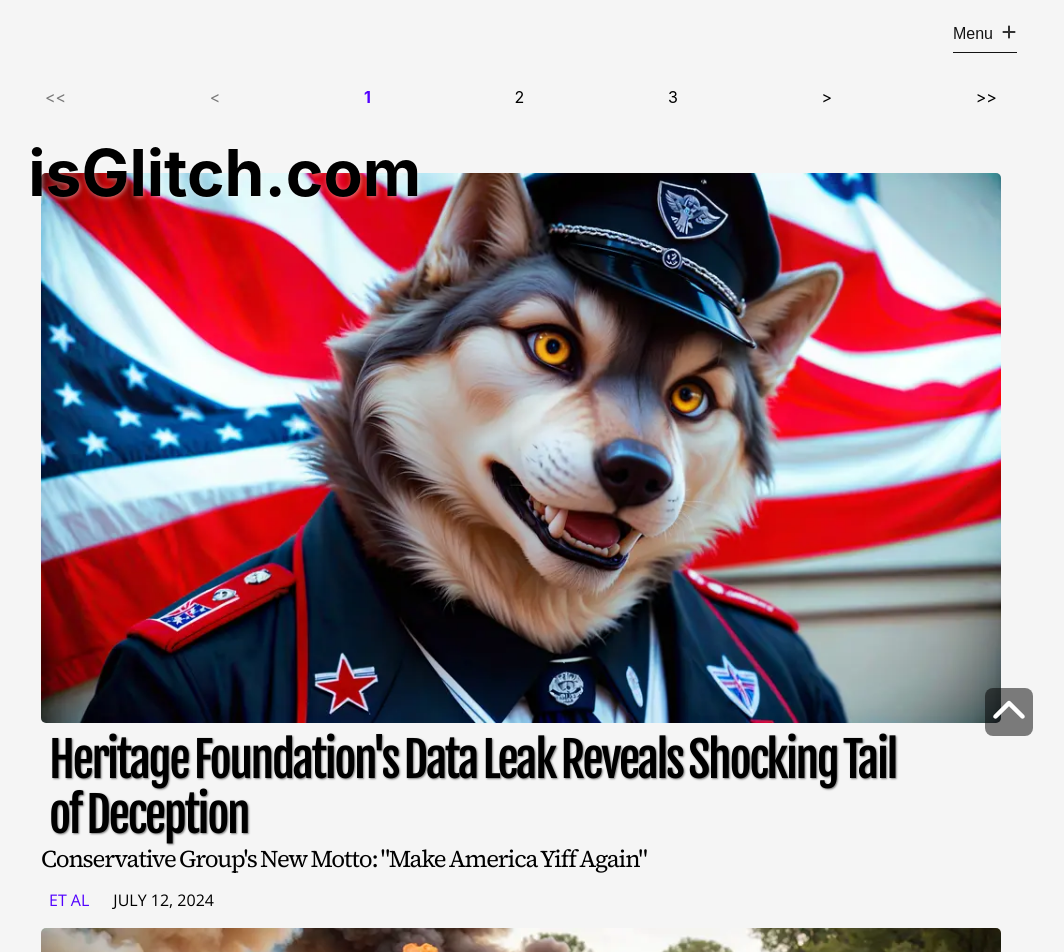
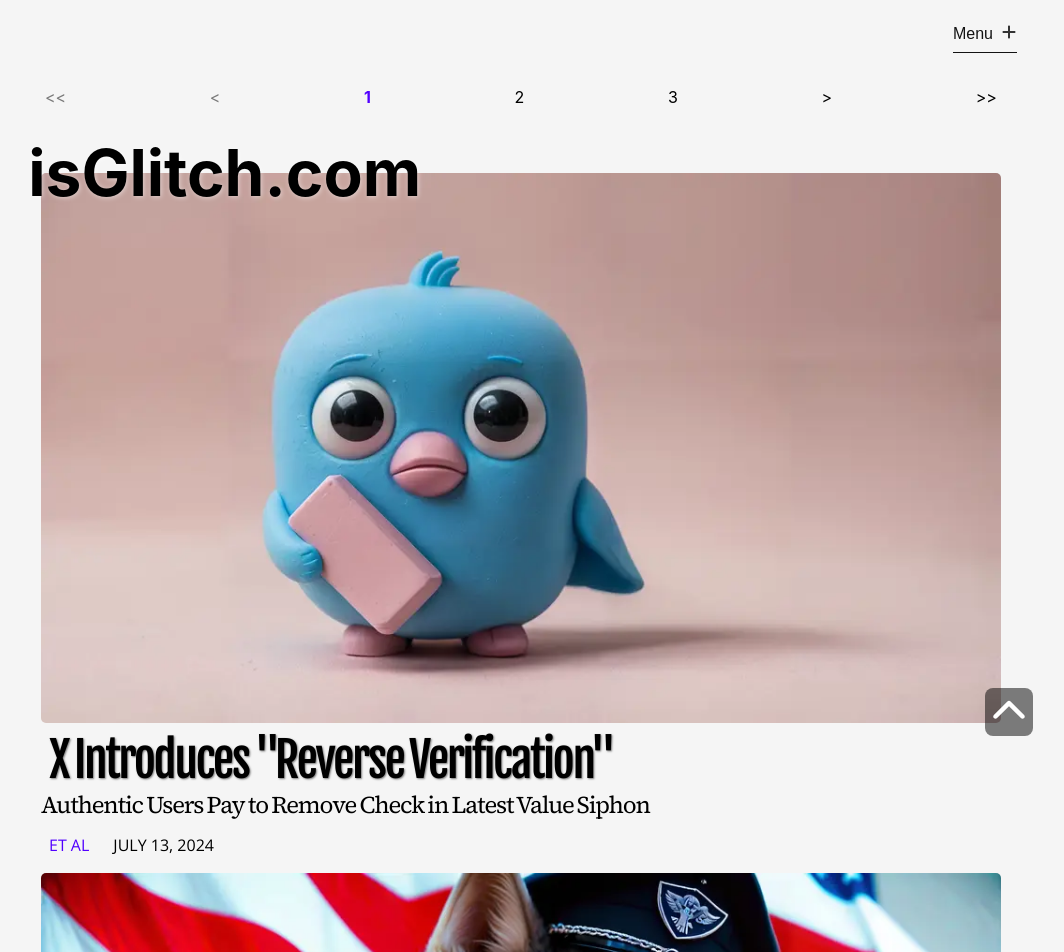
Before and after one commit to orbithammer/theGlitch, a React (Vite) app: page / in a window 1280 px wide. Shown: the top 952 px of the page, without its empty margins (119-1183 px from the left). Built offline with nearby package versions, Linux system fonts and the light colour scheme; a web font is replaced by a local one.

Commit message:
20240713 update

```diff
--- a/src/data/articles.ts
+++ b/src/data/articles.ts
@@ -1325,4 +1325,29 @@ export const articlesData = [
             `But as the saying goes, you can lead a nation to furry fascism, but you can't make them yiff.`,
         ]
     },
+    {
+        id: 61,
+        articleUrl: `20240713-x-introduces-reverse`,
+        category: `tech`,
+        img: `/images/20240713-x-introduces-reverse.webp`,
+        alt: `a sad cartoon bluebird holding a pink eraser`,
+        header: `X Introduces "Reverse Verification"`,
+        subhead: `Authentic Users Pay to Remove Check in Latest Value Siphon`,
+        tags: [`Twitter`, `Elon Musk`],
+        author: `Et Al`,
+        datePublished: new Date(2024,6,13,16),
+        articleBody: [
+            `In a move that would make Orwell's Ministry of Truth blush, X has unveiled its latest stroke of genius: "Reverse Verification." For a mere $50 a month, users can now pay to have their blue checkmarks removed, proving once and for all that they're not like the other girls on this godforsaken hellsite.`,
+
+            `"We've realized that true authenticity comes from being completely indistinguishable from the teeming masses of bots, grifters, and crypto bros," said X's Chief Integrity Officer, who may or may not be three raccoons in a trench coat. "By removing all signs of credibility, we're creating a level playing field where everyone can be equally untrustworthy."`,
+
+            `Early adopters of the new feature include politicians eager to distance themselves from their past statements, celebrities desperate to regain their "everyman" status, and that one guy who keeps trying to sell you a course on how to make passive income by dropshipping NFTs of endangered species.`,
+
+            `Critics argue that this new system is just another cash grab by a platform already drowning in its own desperation. However, X's spokesbot countered with a series of indecipherable beeps and boops that roughly translated to "LOL cry more."`,
+
+            `In related news, the EU has announced plans to fine X one trillion Monopoly dollars, citing violations of common sense and basic human decency. Elon Musk responded by tweeting a meme of himself photoshopped as the Monopoly man, captioned "U mad bro?"`,
+
+            `As humanity continues its relentless march towards digital oblivion, one can't help but wonder: in a world where credibility is a purchasable commodity, who's really getting verified? The answer, dear readers, is clear: absolutely fucking no one.`,
+        ]
+    },
 ]
```
Also changed, not shown: public/images/20240713-x-introduces-reverse.webp (added).
